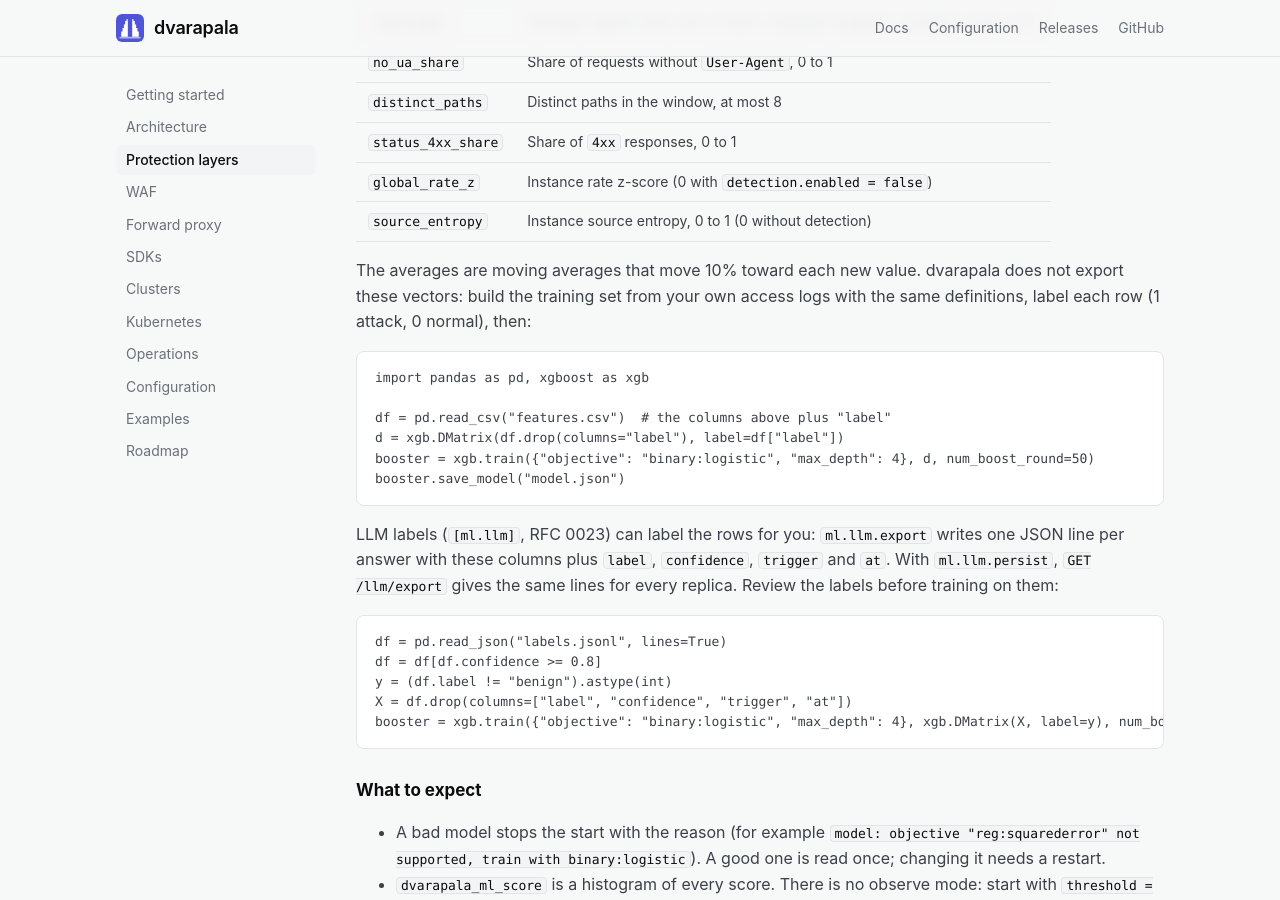
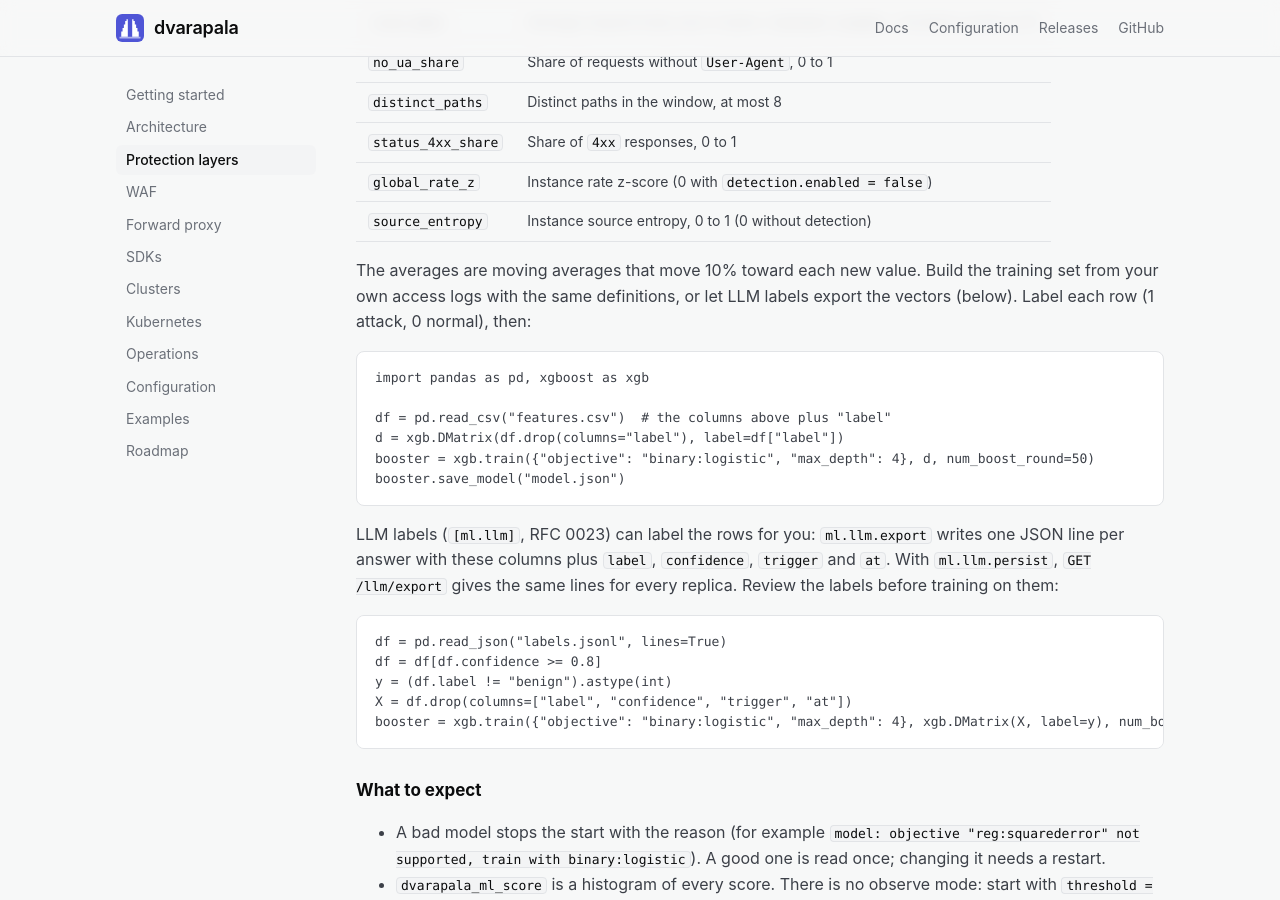
Before and after one commit to franzramadhan/dvarapala, a Jekyll site: the page built from site/docs/protection.md, in a window 1280 px wide and 900 px high, scrolled down 2455 px. Built offline with Jekyll 4.4.1, drawn with Linux system fonts in a browser that asks for light colours.

Commit message:
docs(config): llm labels export the feature vectors

````diff
--- a/site/docs/protection.md
+++ b/site/docs/protection.md
@@ -114,9 +114,10 @@ Per client, computed online; the window is `detection.window`, default
 | `global_rate_z` | Instance rate z-score (0 with `detection.enabled = false`) |
 | `source_entropy` | Instance source entropy, 0 to 1 (0 without detection) |
 
-The averages are moving averages that move 10% toward each new value. dvarapala does not export these
-vectors: build the training set from your own access logs with the same
-definitions, label each row (1 attack, 0 normal), then:
+The averages are moving averages that move 10% toward each new value.
+Build the training set from your own access logs with the same
+definitions, or let LLM labels export the vectors (below). Label each
+row (1 attack, 0 normal), then:
 
 ```python
 import pandas as pd, xgboost as xgb
````
